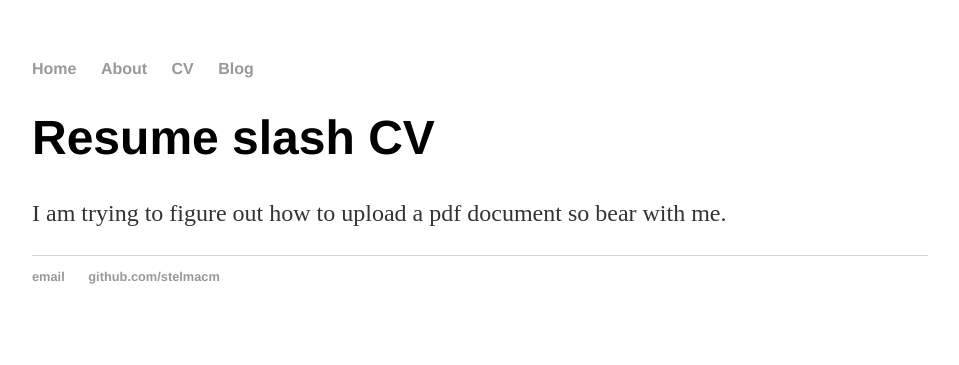
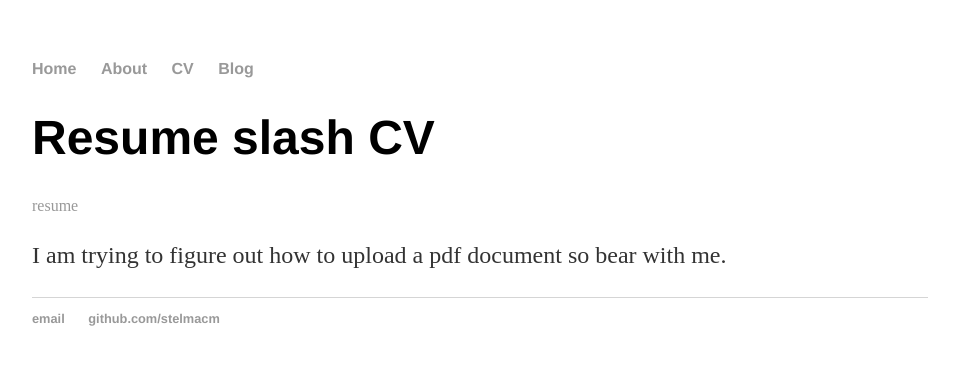
Before and after one commit to stelmacm/stelmacm.github.io, a Jekyll site: the page built from CV/index.html, in a window 1280 px wide. Shown: the top 365 px of the page, without its empty margins (160-1119 px from the left). Built offline with Jekyll 4.4.1, drawn with Linux system fonts in a browser that asks for light colours.

Commit message:
Update index.html

```diff
--- a/CV/index.html
+++ b/CV/index.html
@@ -4,5 +4,6 @@ title: Martin Stelmach
 ---
 <div class="blurb">
 	<h1>Resume slash CV</h1>
+	<a href="../files/Martin Stelmach Resume 2019.pdf"> resume </a>
 	<p>I am trying to figure out how to upload a pdf document so bear with me.</p>
 </div><!-- /.blurb -->
```
